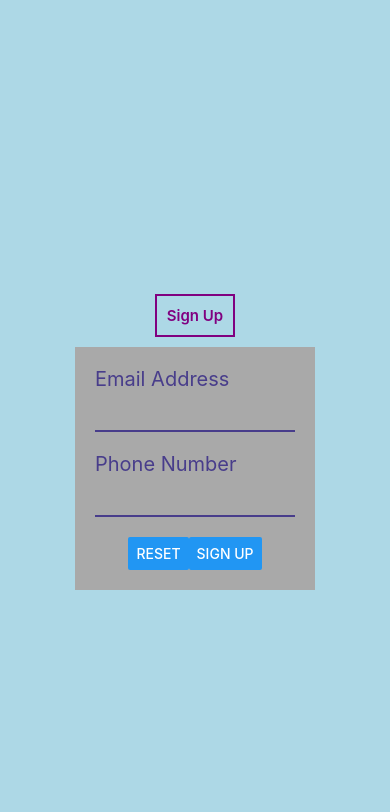
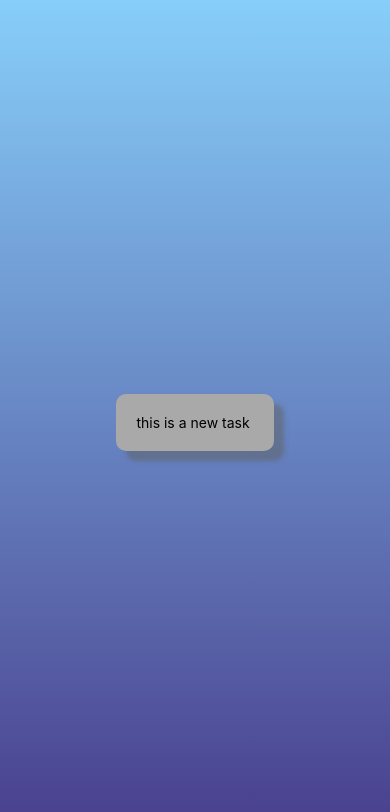
Before and after one commit to yusun97/MobileAssignmentOne, a React Native app: screen / in a window 390 px wide. Shown: the top 812 px of the page. Built offline with nearby package versions, Linux system fonts and the light colour scheme.

Commit message:
use card component

```diff
--- a/App.js
+++ b/App.js
@@ -3,26 +3,41 @@ import { StyleSheet, Text, View } from "react-native";
 import Starting from "./screens/Starting";
 import Confirm from "./screens/Confirm";
 import Finish from "./screens/Finish";
+import { LinearGradient } from "expo-linear-gradient";
+import Card from "./components/Card";
 
 export default function App() {
   return (
-    <View style={styles.container}>
+    <LinearGradient
+      style={styles.container}
+      colors={["lightskyblue", "darkslateblue"]}
+    >
       <StatusBar style="auto" />
 
-      <View>
-        <Starting />
-        {/* <Confirm /> */}
-        {/* <Finish /> */}
-      </View>
-    </View>
+      {/* <Starting /> */}
+      {/* <Confirm /> */}
+      {/* <Finish /> */}
+
+      <Card>
+        <Text>this is a new task </Text>
+      </Card>
+
+      {/* <Card>
+        {/* <Text>this is a new task</Text> */}
+      {/* </Card> */}
+    </LinearGradient>
   );
 }
 
 const styles = StyleSheet.create({
   container: {
     flex: 1,
-    backgroundColor: "lightblue",
+    backgroundColor: "transparent",
     alignItems: "center",
     justifyContent: "center",
+    borderWidth: 0,
   },
+  // background: {
+  //   color: "red",
+  // },
 });
--- a/components/Card.js
+++ b/components/Card.js
@@ -1,94 +1,23 @@
-import { useState } from "react";
-import {
-  View,
-  TextInput,
-  StyleSheet,
-  Button,
-  Text,
-  Modal,
-  Image,
-} from "react-native";
-import Input from "./EmailInput";
-import Buttons from "./Buttons";
+import { View, StyleSheet } from "react-native";
 
-export default function Card({ cardType }) {
-  const [enteredText, setEnteredText] = useState();
-  const [notice, setNotice] = useState();
-  const [confirmVisible, setConfirmVisible] = useState();
-
-  //   function confirmVisibleHandle() {
-  //     setConfirmVisible(true);
-  //   }
-
-  if (cardType === "starting") {
-    return (
-      <View style={styles.card}>
-        <Input signContent={"Email Address"} />
-        <Input signContent={"Phone Number"} />
-
-        <View style={styles.buttonContain}>
-          <Buttons buttonName={"Reset"} />
-          <Buttons buttonName={"Sign Up"} />
-        </View>
-      </View>
-    );
-  } else if (cardType === "confirm") {
-    return (
-      <Modal visible={false} style={styles.card}>
-        <View style={styles.card}>
-          <Text style={styles.content}>You have entered: </Text>
-          <Text style={styles.content}>xxxEmail and xxxxNumber</Text>
-          <Text style={styles.content}>Please confirm they are correct.</Text>
-          <Buttons buttonName={"Go Back"} />
-          <Buttons buttonName={"Confirm"} />
-          <Buttons buttonName={"Finish Later"} />
-        </View>
-      </Modal>
-    );
-  } else if (cardType === "finishYes") {
-    return (
-      <View style={styles.card}>
-        <Text style={styles.content}>
-          Thank you for signing up. Here's a picture for you(based on you last
-          digit of your phone number)
-        </Text>
-        <Image
-          source={{
-            uri: "https://picsum.photos/id/4/100/100",
-          }}
-          style={styles.picture}
-        />
-      </View>
-    );
-  } else if (cardType === "finishNo") {
-    return (
-      <View style={styles.card}>
-        <Text style={styles.content}>Sorry to see you go.</Text>
-        <Image source={require("../emoji.png")} style={styles.picture} />
-      </View>
-    );
-  }
+export default function Card(props) {
+  return <View style={styles.card}>{props.children}</View>;
 }
 
 const styles = StyleSheet.create({
   card: {
-    borderWidth: 0,
+    shadowOffset: {
+      width: 10,
+      height: 10,
+    },
+    shadowRadius: 4,
+    shadowOpacity: 0.5,
+    borderRadius: 10,
+    shadowColor: "rgba(96,96,96,1)",
     padding: 20,
     margin: 10,
     backgroundColor: "darkgray",
     justifyContent: "center",
     alignItems: "center",
   },
-  buttonContain: {
-    flexDirection: "row",
-    justifyContent: "center",
-  },
-  picture: {
-    height: 50,
-    width: 50,
-  },
-  content: {
-    color: "darkslateblue",
-    fontSize: 20,
-  },
 });
--- a/components/ConfirmCard.js
+++ b/components/ConfirmCard.js
@@ -3,15 +3,18 @@ import { View, TextInput, StyleSheet, Button, Text, Modal } from "react-native";
 import Input from "./EmailInput";
 import Buttons from "./Buttons";
 
-export default function ConfirmCard() {
+export default function ConfirmCard({ email, phone,confirmPressed }) {
   return (
     <View style={styles.card}>
       <Text style={styles.content}>You have entered: </Text>
-      <Text style={styles.content}>xxxEmail and xxxxNumber</Text>
+      <Text style={styles.content}>
+        {email} and {phone}
+      </Text>
       <Text style={styles.content}>Please confirm they are correct.</Text>
-      <Buttons buttonName={"Go Back"} />
-      <Buttons buttonName={"Confirm"} />
-      <Buttons buttonName={"Finish Later"} />
+      {/* <Buttons buttonName={"Go Back"} /> */}
+      <Button title="Go Back" />
+      <Button title="Confirm" onPress={confirmPressed}/>
+      <Button title="Finish Later" />
     </View>
   );
 }
--- a/components/Input.js
+++ b/components/Input.js
@@ -1,13 +1,22 @@
 import { useState } from "react";
 import { View, TextInput, StyleSheet, Button, Modal, Text } from "react-native";
 
-export default function Input(sendChangedEmail, sendChangedPhone) {
+export default function Input({
+  sendChangedEmail,
+  sendChangedPhone,
+  sendConfirmIsVisible,
+}) {
   const [email, setEmail] = useState("");
   const [phone, setPhone] = useState("");
   const [emailError, setEmailError] = useState("");
   const [phoneError, setPhoneError] = useState("");
   const [emailValid, setEmailValid] = useState(false);
   const [phoneValid, setPhoneValid] = useState(false);
+  //   const [confirmVisible, setConfirmVisible] = useState(false);
+  //   let emailValidTest = false;
+  //   let phoneValidTest = false;
+  //   let emailErrorTest = "original";
+  //   let phoneErrorTest = "";
 
   function changeEmailHandle(changedEmail) {
     setEmail(changedEmail);
@@ -17,20 +26,24 @@ export default function Input(sendChangedEmail, sendChangedPhone) {
     setPhone(changedPhone);
   }
 
-  function emailVaidHandle() {
+  function emailValidHandle() {
     if (email.includes("@") && email.includes(".")) {
       setEmailValid(true);
       setEmailError("");
+      //   emailValidTest = true;
     } else {
       setEmailValid(false);
       setEmailError("Please enter a valid email address");
+      //   emailValidTest = false;
+      //   emailErrorTest = "Please enter a valid email address";
     }
   }
 
-  function phoneVaidHandle() {
-    if (phone.length >= 10 && !isNaN(phone)) {
+  function phoneValidHandle() {
+    if (phone.length === 10 && !isNaN(phone)) {
       setPhoneValid(true);
       setPhoneError("");
+      //   phoneValidTest = true;
     } else {
       setPhoneValid(false);
       setPhoneError("Please enter a valid phone number");
@@ -38,11 +51,18 @@ export default function Input(sendChangedEmail, sendChangedPhone) {
   }
 
   function validation() {
-    emailVaidHandle();
-    phoneVaidHandle();
-    if (emailValid && phoneValid) {
-      sendInformation();
-    }
+    // emailValidHandle(); //valid the email
+    // phoneValidHandle(); //valid the phone number
+    // console.log("email:" + emailValid);
+    // console.log("phone:" + phoneValid);
+    // when both valid
+    // if (emailValid && phoneValid) {
+    //   sendInformation();
+    //     setConfirmVisible(true);
+    //   sendConfirmIsVisible(true);
+    // }
+    sendInformation();
+    sendConfirmIsVisible(true);
   }
 
   function sendInformation() {
@@ -62,18 +82,22 @@ export default function Input(sendChangedEmail, sendChangedPhone) {
       <Text style={styles.contentTitle}>Email Address</Text>
       <TextInput
         value={email}
+        textAlign={"center"}
         style={styles.input}
         onChangeText={changeEmailHandle}
       />
       <Text style={styles.error}>{emailError}</Text>
+      {/* {console.log("return console log:" + emailErrorTest)} */}
 
       <Text style={styles.contentTitle}>Phone Number</Text>
       <TextInput
         value={phone}
+        textAlign={"center"}
         style={styles.input}
         onChangeText={changePhoneHandle}
       />
       <Text style={styles.error}>{phoneError}</Text>
+
       <View style={styles.buttonContain}>
         <Button title="Reset" onPress={resetHandle} />
         <Button title="Sign Up" onPress={validation} />
@@ -89,15 +113,17 @@ const styles = StyleSheet.create({
     fontSize: 20,
   },
   input: {
-    borderColor: "#777",
+    fontWeight: "bold",
+    color: "darkslateblue",
     width: 200,
     borderBottomWidth: 2,
     fontSize: 15,
+    justifyContent: "center",
     borderBottomColor: "darkslateblue",
     padding: 10,
   },
   error: {
-    fontSize: 30,
+    fontSize: 10,
     padding: 10,
   },
   buttonContain: {
--- a/package.json
+++ b/package.json
@@ -13,7 +13,8 @@
     "expo": "~47.0.12",
     "expo-status-bar": "~1.4.2",
     "react": "18.1.0",
-    "react-native": "0.70.5"
+    "react-native": "0.70.5",
+    "expo-linear-gradient": "~12.0.1"
   },
   "devDependencies": {
     "@babel/core": "^7.12.9"
--- a/screens/Confirm.js
+++ b/screens/Confirm.js
@@ -2,19 +2,40 @@ import { StatusBar } from "expo-status-bar";
 import { StyleSheet, Text, View, Modal } from "react-native";
 import ConfirmCard from "../components/ConfirmCard";
 import Card from "../components/StartingCard";
+import { useState } from "react";
+import Finish from "./Finish";
+import { LinearGradient } from "expo-linear-gradient";
 
-export default function Confirm() {
+export default function Confirm({
+  StartingSetconfirmVisible,
+  enteredEmail,
+  enteredPhone,
+}) {
+  const [confirmVisible, setConfirmVisible] = useState(false);
+
+  function confirmDisappear() {
+    setConfirmVisible(false);
+  }
+
+  function confirmShow() {
+    setConfirmVisible(true);
+  }
+
   return (
-    <Modal visible={true} style={styles.container}>
+    <Modal visible={StartingSetconfirmVisible}>
       <StatusBar style="auto" />
-      <View style={styles.container}>
-        <ConfirmCard />
-      </View>
+      <LinearGradient
+        style={styles.container}
+        colors={["lightskyblue", "darkslateblue"]}
+      >
+        <ConfirmCard
+          email={enteredEmail}
+          phone={enteredPhone}
+          confirmPressed={confirmDisappear}
+        />
+        {/* <Finish /> */}
+      </LinearGradient>
     </Modal>
-    // <View style={styles.container}>
-    //   <StatusBar style="auto" />
-    //   <ConfirmCard />
-    // </View>
   );
 }
 
@@ -23,7 +44,6 @@ const styles = StyleSheet.create({
     flex: 1,
     alignItems: "center",
     justifyContent: "center",
-    borderWidth: 10,
-    backgroundColor: "lightblue",
+    borderWidth: 0,
   },
 });
--- a/screens/Starting.js
+++ b/screens/Starting.js
@@ -5,15 +5,40 @@ import Header from "../components/Header";
 import { useState } from "react";
 import Input from "../components/EmailInput";
 import Card from "../components/Card";
+import Confirm from "./Confirm";
 
 export default function Starting() {
-  const [confirmVisible, confirmVisibleHandle] = useState(false);
+  const [confirmVisible, setConfirmVisible] = useState(false);
+  const [email, setEmail] = useState("");
+  const [phone, setPhone] = useState("");
+
+  function changeEmailHandle(changedEmail) {
+    setEmail(changedEmail);
+  }
+
+  function changePhoneHandle(changedPhone) {
+    setPhone(changedPhone);
+  }
+
+  function confirmVisibleHandle(changedConfirmVisible) {
+    setConfirmVisible(changedConfirmVisible);
+  }
 
   return (
     <View style={styles.container}>
       <StatusBar style="auto" />
       <Header headerEntered={"Sign Up"} />
-      <StartingCard />
+      <StartingCard
+        startingScreenSetConfirm={confirmVisibleHandle}
+        startingScreenSetEmail={changeEmailHandle}
+        startingScreenSetPhone={changePhoneHandle}
+      />
+      <Confirm
+        StartingSetconfirmVisible={confirmVisible}
+        enteredEmail={email}
+        enteredPhone={phone}
+      />
+      <Text>starting screen {String(confirmVisible)}</Text>
     </View>
   );
 }
```
Also changed, not shown: components/StartingCard.js (+16 -5 lines), 1 other file (tests, documents, lock files or other folders).
